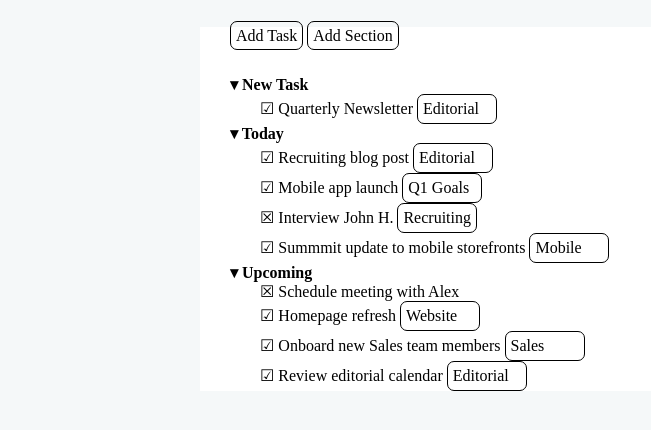
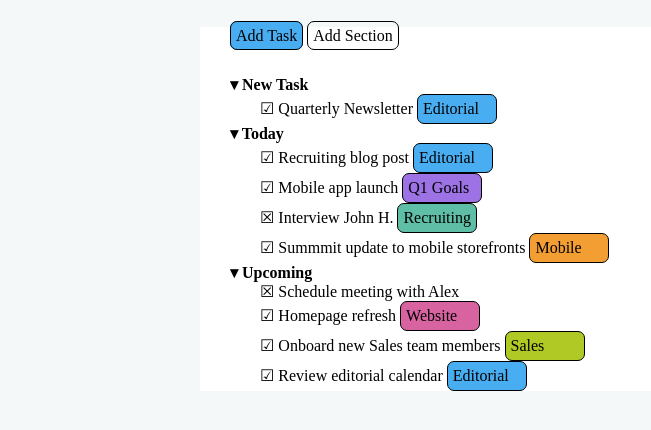
Before and after one commit to giovannimegliola/html-css-toboolist, a plain HTML site: page index.html in a window 1280 px wide. Shown: the part 80-510 px from the top of the page, without its empty margins (0-651 px from the left). Drawn offline with Linux system fonts and the light colour scheme.

Commit message:
colored the buttons

```diff
--- a/css/style.css
+++ b/css/style.css
@@ -45,7 +45,7 @@ section{
     background-color: #5EBEA6;
 }
 
-.coloe-4{
+.color-4{
     background-color: #F29E33;
 }
 
--- a/index.html
+++ b/index.html
@@ -13,27 +13,27 @@
     </header>
     <main>
         <section>
-            <span class="a">Add Task</span>
+            <span class="a color-1">Add Task</span>
             <span class="a">Add Section</span>
         </section>
         <ul>
             <li><strong>&#x25BE; New Task</strong></li>
             <ul>
-                <li><span>&#9745;</span> Quarterly Newsletter <span class="b">Editorial</span></li>
+                <li><span>&#9745;</span> Quarterly Newsletter <span class="b color-1">Editorial</span></li>
             </ul>
             <li><strong>&#x25BE; Today</strong></li>
             <ul>
-                <li><span>&#9745;</span> Recruiting blog post <span class="b">Editorial</span></li>
-                <li><span>&#9745;</span> Mobile app launch <span class="b">Q1 Goals</span></li>
-                <li><span>&#9746;</span> Interview John H. <span class="b">Recruiting</span></li>
-                <li><span>&#9745;</span> Summmit update to mobile storefronts <span class="b">Mobile</span></li>
+                <li><span>&#9745;</span> Recruiting blog post <span class="b color-1">Editorial</span></li>
+                <li><span>&#9745;</span> Mobile app launch <span class="b color-2">Q1 Goals</span></li>
+                <li><span>&#9746;</span> Interview John H. <span class="b color-3">Recruiting</span></li>
+                <li><span>&#9745;</span> Summmit update to mobile storefronts <span class="b color-4">Mobile</span></li>
             </ul>
             <li><strong>&#x25BE; Upcoming</strong></li>
             <ul>
                 <li><span>&#9746;</span> Schedule meeting with Alex</li>
-                <li><span>&#9745;</span> Homepage refresh <span class="b">Website</span></li>
-                <li><span>&#9745;</span> Onboard new Sales team members <span class="b">Sales</span></li>
-                <li><span>&#9745;</span> Review editorial calendar <span class="b">Editorial</span></li>
+                <li><span>&#9745;</span> Homepage refresh <span class="b color-5">Website</span></li>
+                <li><span>&#9745;</span> Onboard new Sales team members <span class="b color-6">Sales</span></li>
+                <li><span>&#9745;</span> Review editorial calendar <span class="b color-1">Editorial</span></li>
             </ul>
         </ul>
     </main>
```
